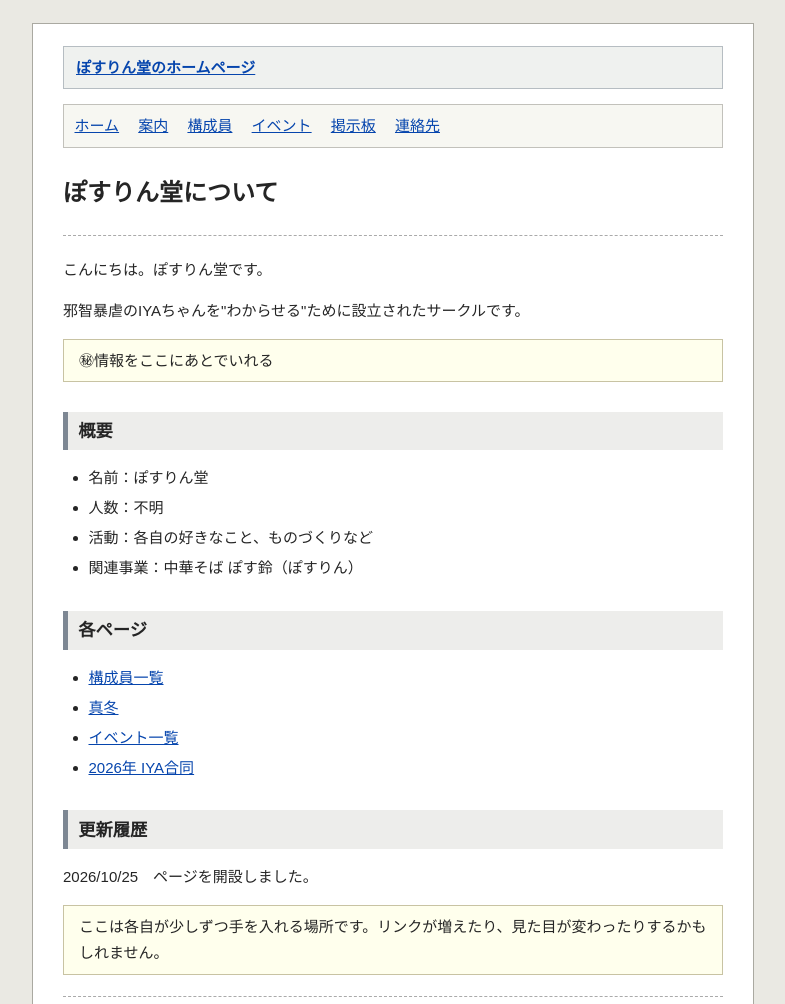
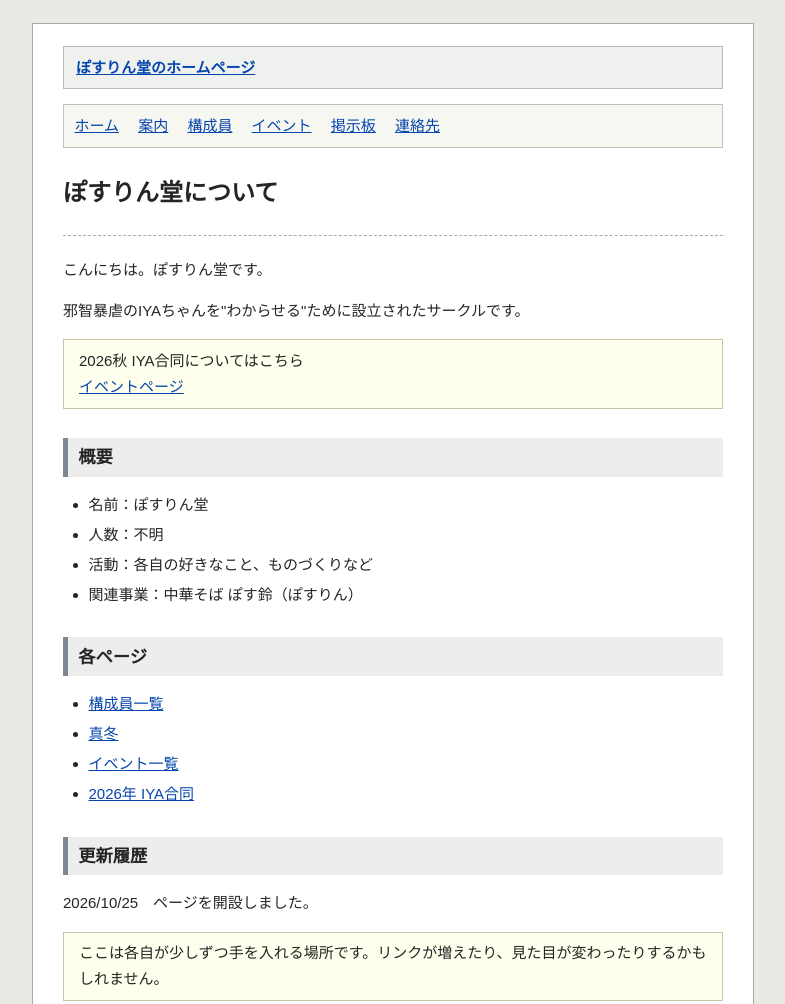
Before and after one commit to poslindo/website, an Eleventy site: page circle-src/about/index.njk in a window 1280 px wide. Shown: the top 1004 px of the page, without its empty margins (247-1032 px from the left). Built offline with nearby package versions, Linux system fonts and the light colour scheme; Eleventy itself is replaced by a stand-in of ours; files that its build step writes are made by us from their sources.

Commit message:
概要ページにIYA合同への案内を追加

```diff
--- a/circle-src/about/index.njk
+++ b/circle-src/about/index.njk
@@ -8,7 +8,9 @@ permalink: /about/
 <p>
   邪智暴虐のIYAちゃんを"わからせる"ために設立されたサークルです。
 </p>
-<p class="box">㊙情報をここにあとでいれる</p>
+<p class="box">2026秋 IYA合同についてはこちら <br>
+<a href="/event/2026IYA/">イベントページ</a></p>
+
 <h2>概要</h2>
 <ul>
   <li>名前：ぽすりん堂</li>
```
